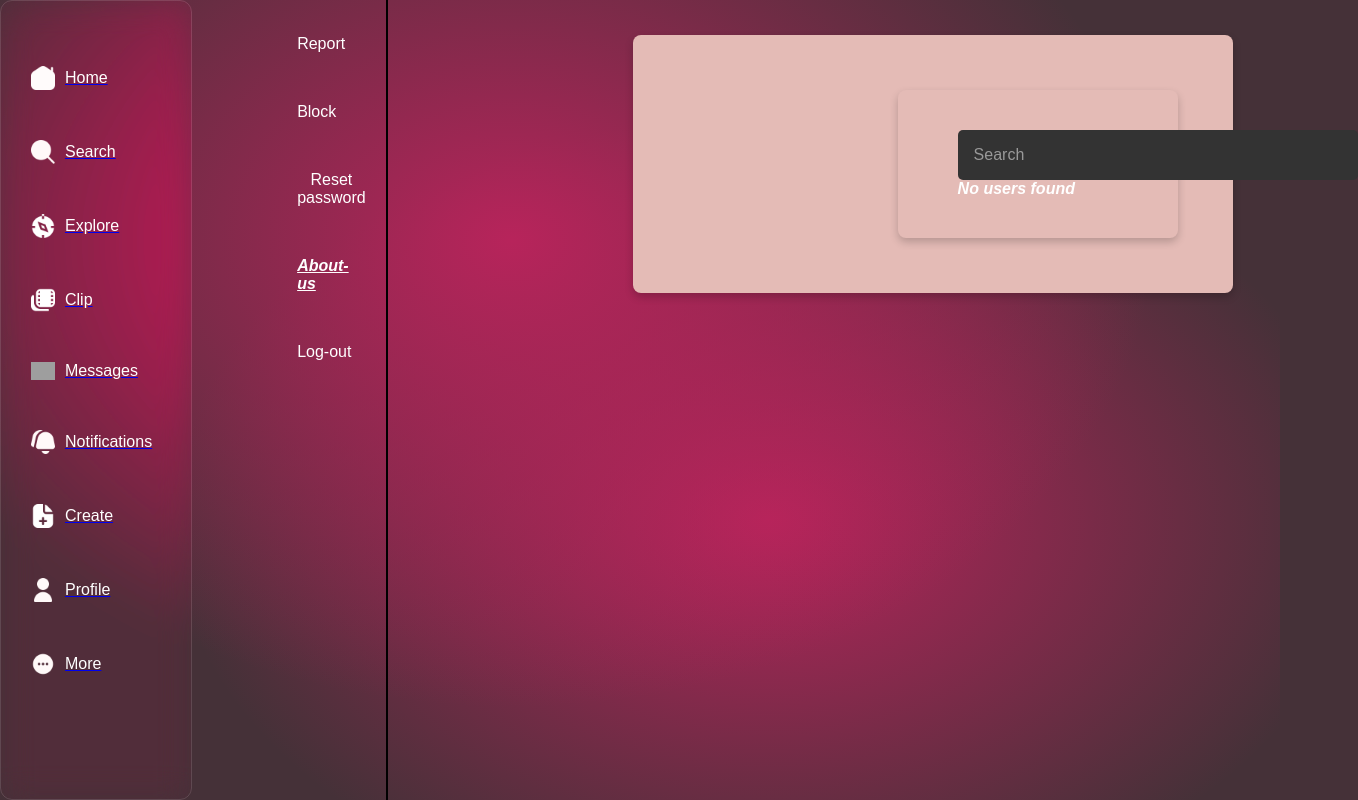
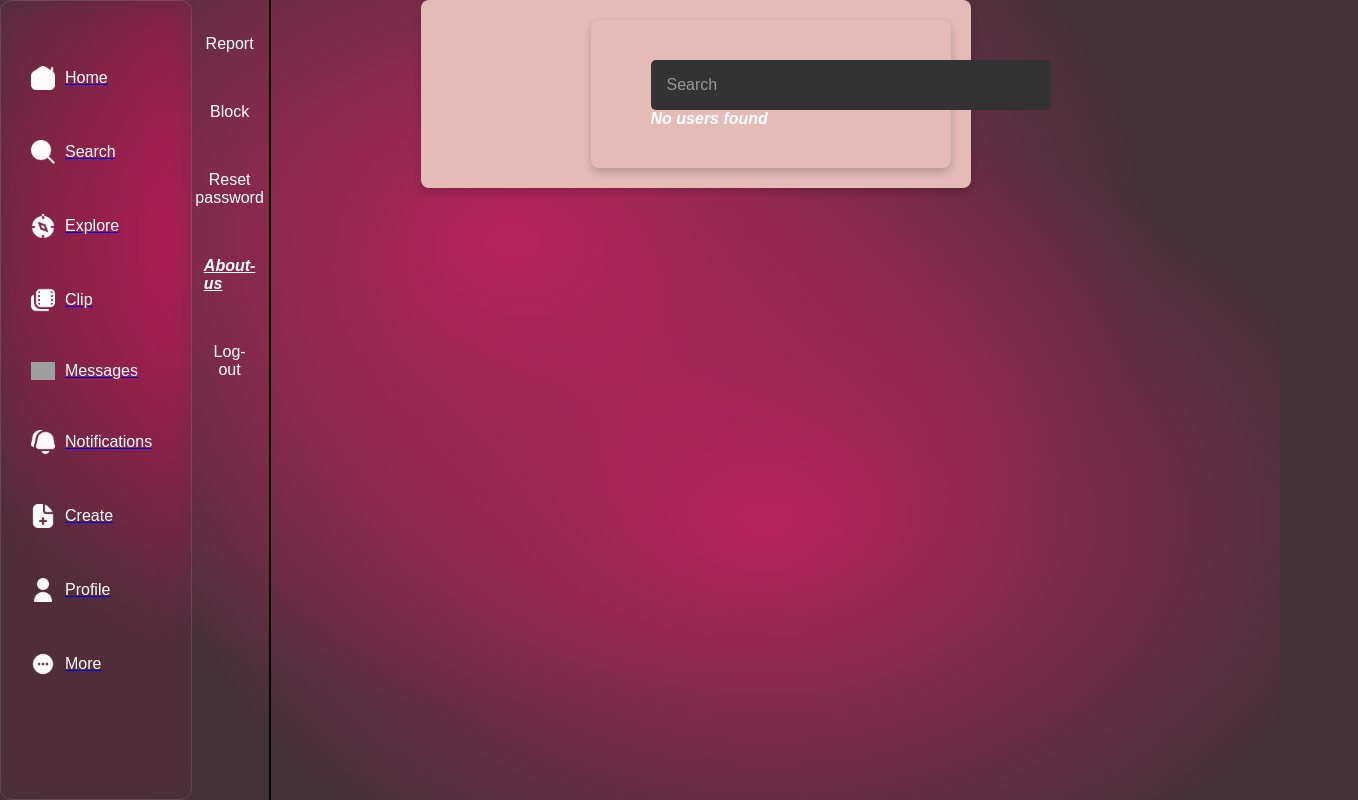
Before and after one commit to rakshitabalikai/ourinsta, a React (Create React App) app: page /More in a window 1280 px wide. Both pictures are taken after a click on the button "Block". Shown: the whole page, 1358 px wide, since content can reach past the window. Built offline with nearby package versions, Linux system fonts and the light colour scheme; grey boxes are pictures that could not be loaded.

Commit message:
more c ss

```diff
--- a/src/components/css/More.css
+++ b/src/components/css/More.css
@@ -8,8 +8,10 @@
 .more-nav {
     display: flex;
     flex-direction: column;
+    align-items: center;
     width: 15%;
     padding: 10px;
+    margin-left: -230px;
     height: 100vh;
     border-right: 2px solid black;
 
@@ -28,6 +30,17 @@
     box-shadow: 0 4px 8px rgba(0, 0, 0, 0.2);
     margin-left: 245px;
 }
+.content-sectionblock {
+    /* margin: 35px; */
+    /* margin-left: 35px; */
+    padding: 20px;
+    /* max-width: 600px; */
+    background-color: #e4bbb6;
+    border-radius: 8px;
+    box-shadow: 0 4px 8px rgba(0, 0, 0, 0.2);
+    margin-left: 150px;
+}
+
 
 .content-section h2 {
     text-align: center;
--- a/src/components/pages/More.js
+++ b/src/components/pages/More.js
@@ -216,8 +216,8 @@ function More() {
                     </div>
                 );
             case 'block':
-                return <div className="content-section">
-                <div className="content-section">
+                return <div className="content-sectionblock">
+                <div className="content-sectionblock">
                     <div className="search-container">
                     <div className="search-bar">
                         <input
```
